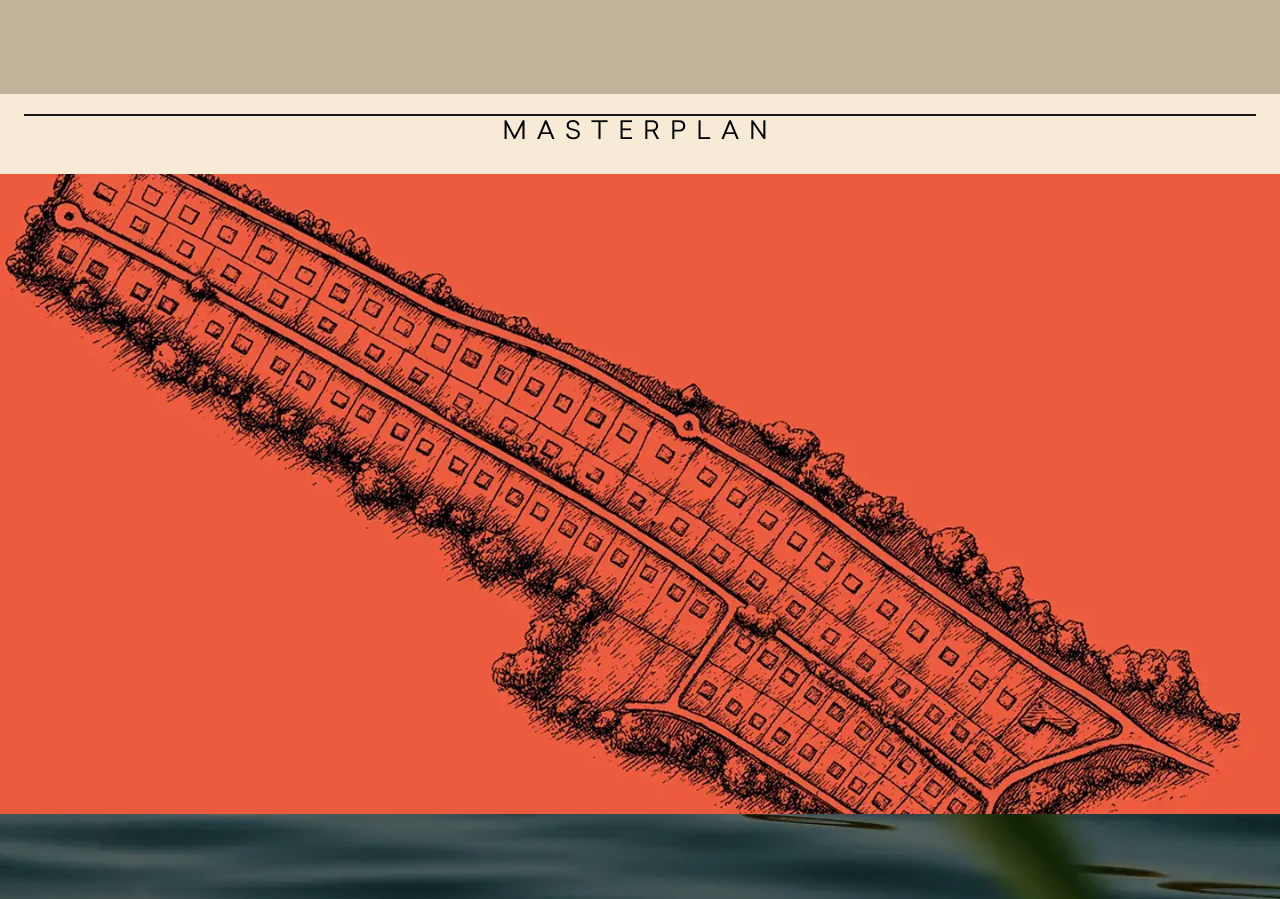
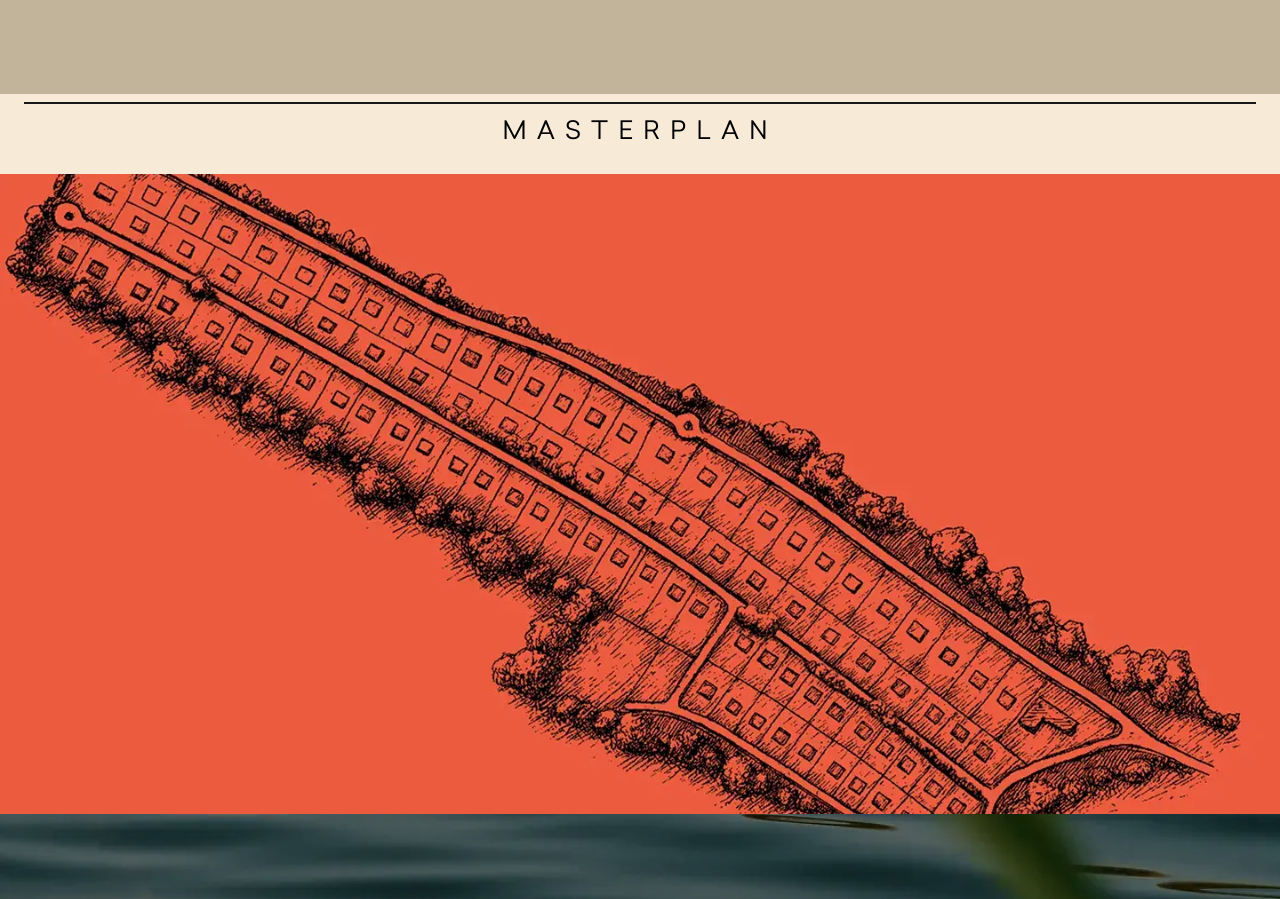
Before and after one commit to Tornikesamkharadze/thelake, a Next.js app: page /en in a window 1280 px wide. Shown: the part 1812-2711 px from the top of the page. Built offline with nearby package versions, Linux system fonts and the light colour scheme.

Commit message:
Divider: change height 59 to h-20

```diff
--- a/components/Divider.js
+++ b/components/Divider.js
@@ -17,7 +17,7 @@ export default function Divider({
       ref={dividerRef}
       className={`${bgColor} w-full h-20 flex items-center justify-center px-6 overflow-hidden`}
     >
-      <div className="border-t text-center w-full relative">
+      <div className="border-t py-3 text-center w-full relative">
         <motion.div
           initial={{ scaleX: 0 }}
           animate={isInView ? { scaleX: 1 } : {}}
```
